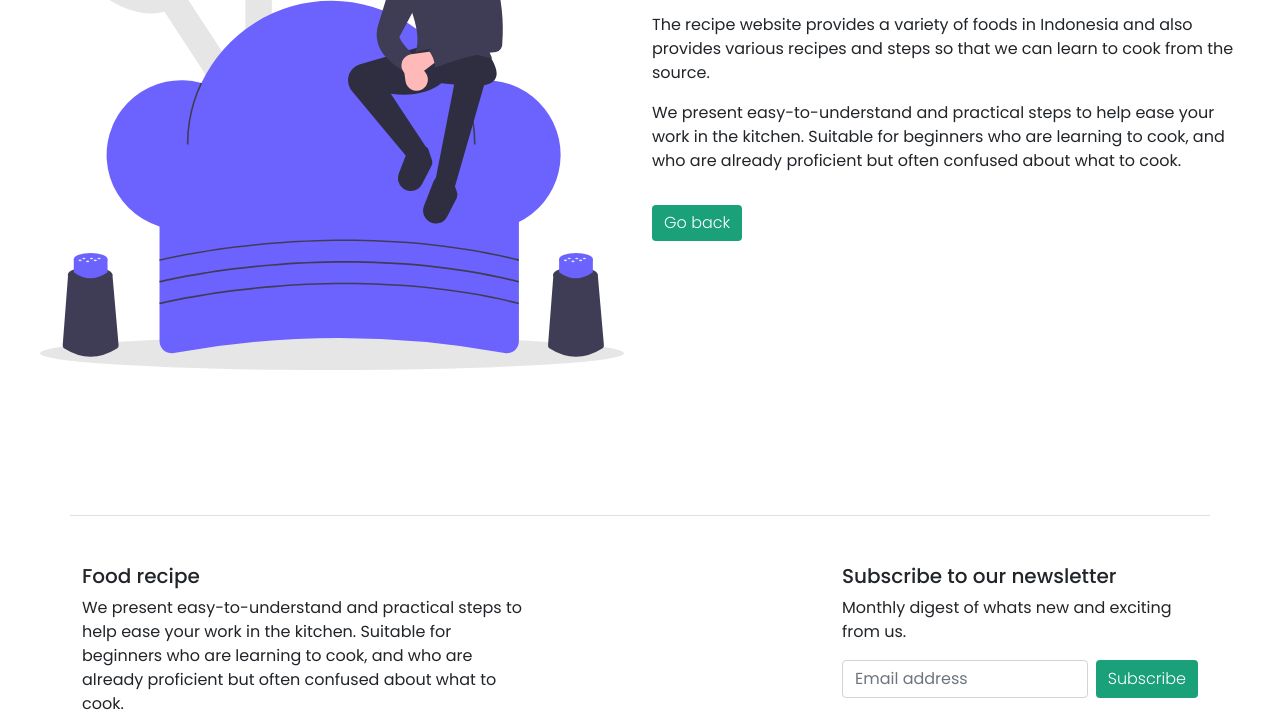
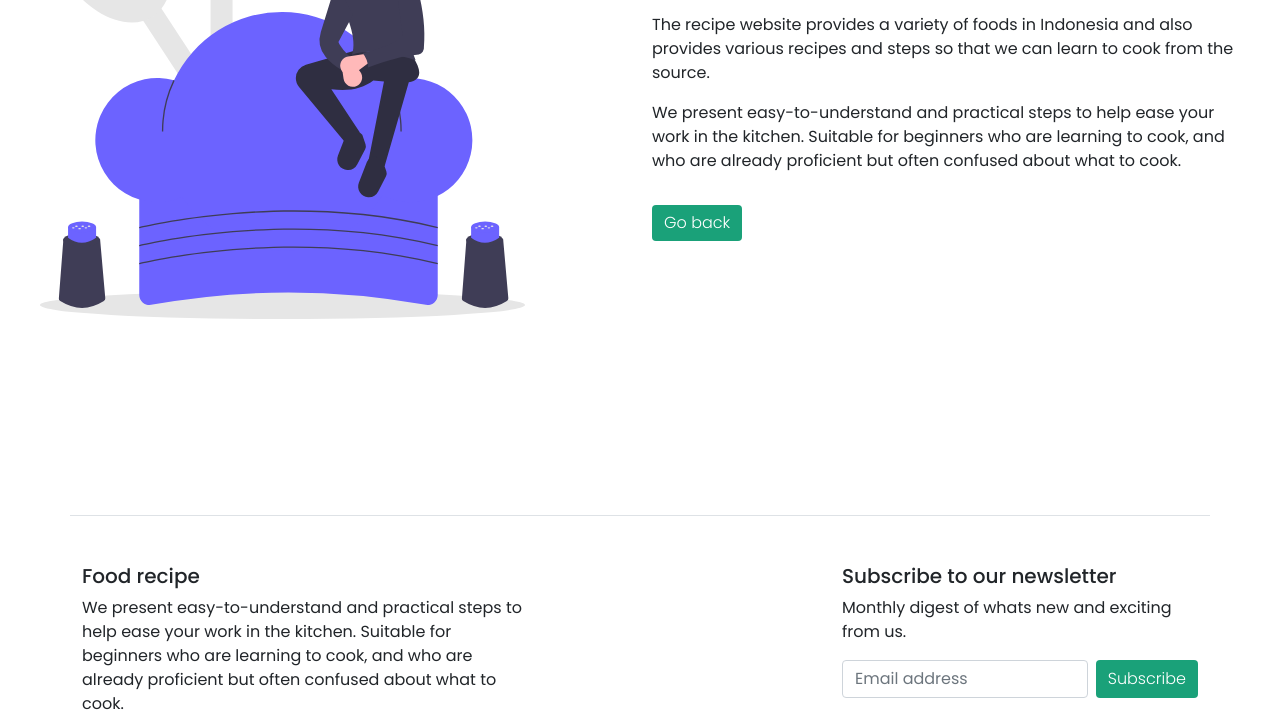
Before and after one commit to Lutfialam/recipe-food, a plain HTML site: page about.html in a window 1280 px wide. Shown: the part 389-1114 px from the top of the page. Drawn offline with nearby package versions, Linux system fonts and the light colour scheme.

Commit message:
change image undraw cooking in about page size

```diff
--- a/about.html
+++ b/about.html
@@ -54,7 +54,7 @@
         <img
           src="images/undraw_cooking.svg"
           alt="Not found"
-          class="img-thumbnail border-0"
+          class="img-thumbnail border-0 col-sm-10"
         />
       </div>
       <div class="col-lg-6">
```
